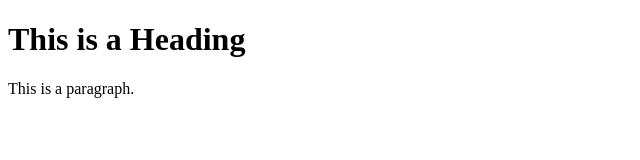
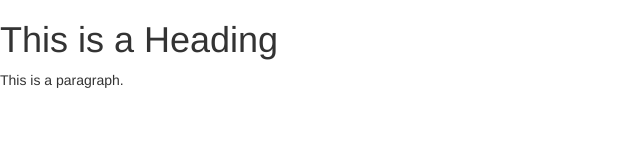
Before and after one commit to miinkay/Eatbikeyoga, a plain HTML site: page index.html in a window 1280 px wide. Shown: the whole page, without its empty margins (0-640 px from the left). Drawn offline with nearby package versions, Linux system fonts and the light colour scheme.

Commit message:
added bootstrap

```diff
--- a/index.html
+++ b/index.html
@@ -1,6 +1,14 @@
 <!DOCTYPE html>
 <html>
 <head>
+  <!-- Latest compiled and minified CSS -->
+<link rel="stylesheet" href="https://maxcdn.bootstrapcdn.com/bootstrap/3.3.7/css/bootstrap.min.css" integrity="sha384-BVYiiSIFeK1dGmJRAkycuHAHRg32OmUcww7on3RYdg4Va+PmSTsz/K68vbdEjh4u" crossorigin="anonymous">
+
+<!-- Optional theme -->
+<link rel="stylesheet" href="https://maxcdn.bootstrapcdn.com/bootstrap/3.3.7/css/bootstrap-theme.min.css" integrity="sha384-rHyoN1iRsVXV4nD0JutlnGaslCJuC7uwjduW9SVrLvRYooPp2bWYgmgJQIXwl/Sp" crossorigin="anonymous">
+
+<!-- Latest compiled and minified JavaScript -->
+<script src="https://maxcdn.bootstrapcdn.com/bootstrap/3.3.7/js/bootstrap.min.js" integrity="sha384-Tc5IQib027qvyjSMfHjOMaLkfuWVxZxUPnCJA7l2mCWNIpG9mGCD8wGNIcPD7Txa" crossorigin="anonymous"></script>
 <title>Page Title</title>
 </head>
 <body>
```
